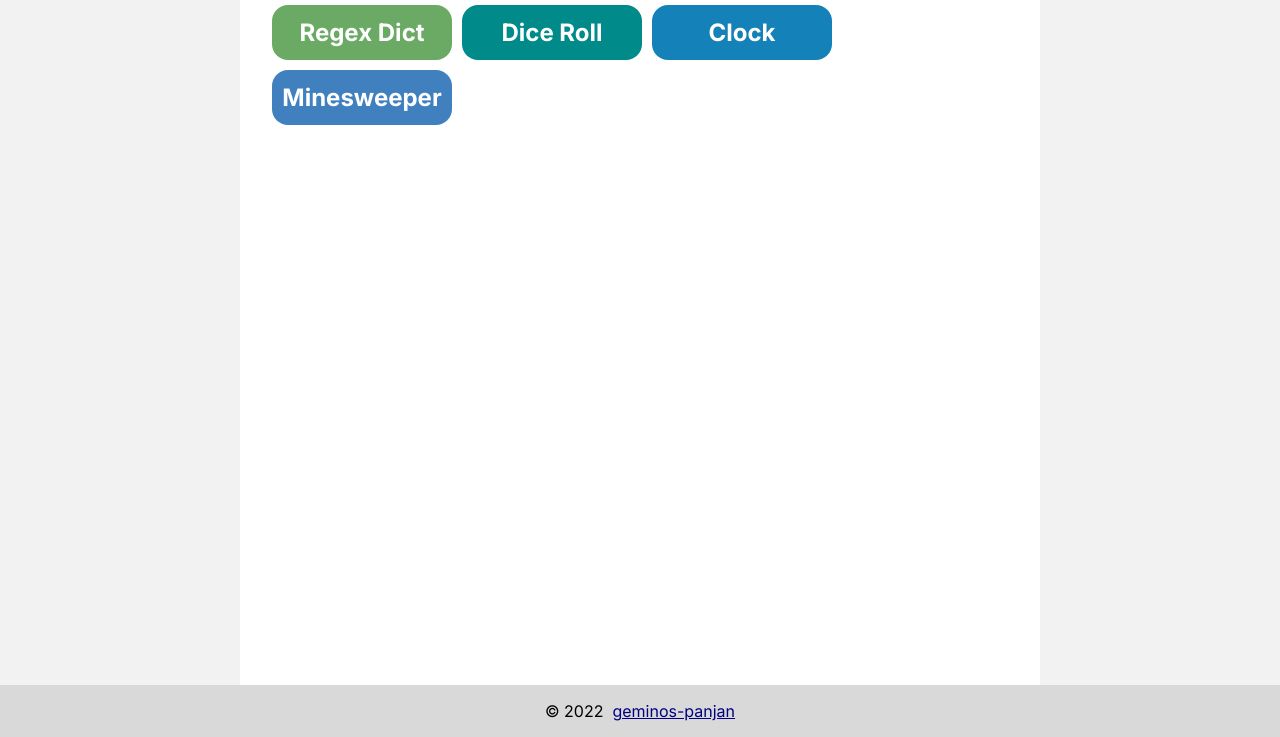
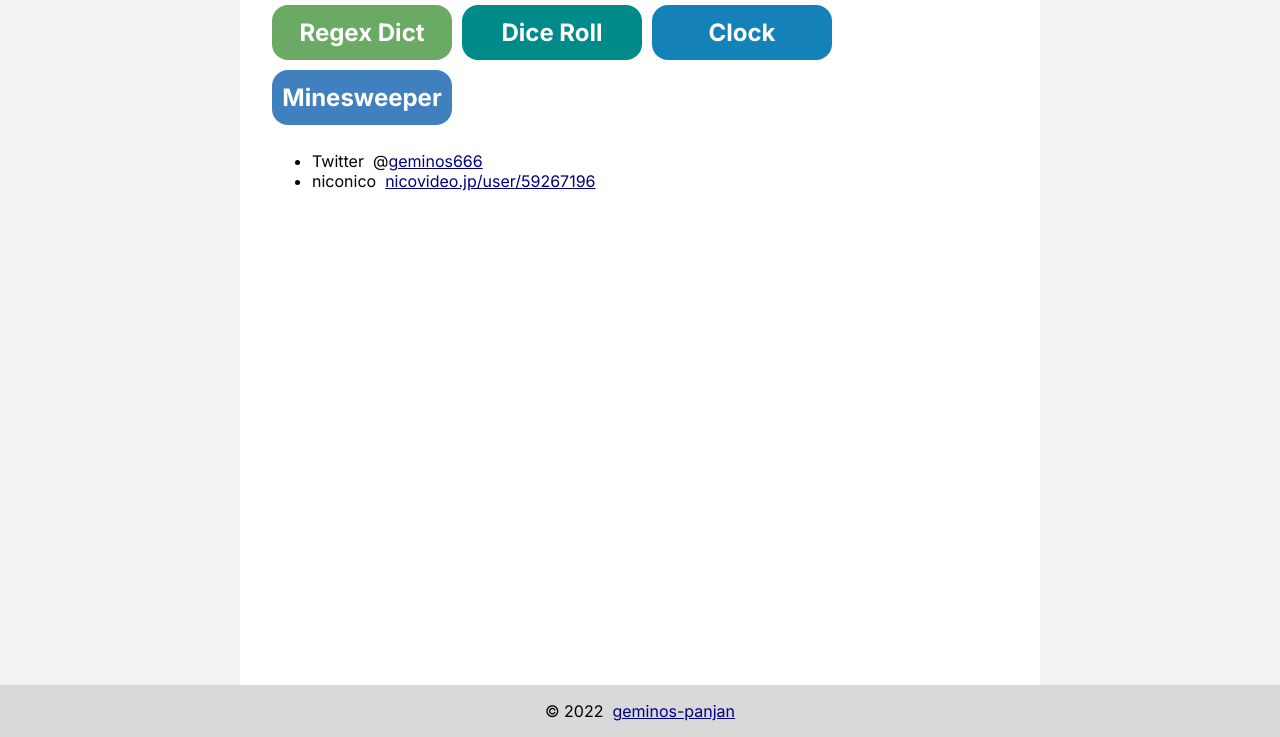
Before and after one commit to geminos-panjan/index, a plain HTML site: page index.html in a window 1280 px wide. Shown: the part 63-800 px from the top of the page. Drawn offline with Linux system fonts and the light colour scheme.

Commit message:
URLを追加

```diff
--- a/index.html
+++ b/index.html
@@ -32,6 +32,20 @@
         <a href="/react-minesweeper/"><button>Minesweeper</button></a>
       </div>
     </div>
+    <div>
+      <ul>
+        <li>
+          Twitter&nbsp;
+          @<a href="https://twitter.com/geminos666" target="_blank"
+            rel="noopener noreferrer">geminos666</a>
+        </li>
+        <li>
+          niconico&nbsp;
+          <a href="https://www.nicovideo.jp/user/59267196" target="_blank"
+            rel="noopener noreferrer">nicovideo.jp/user/59267196</a>
+        </li>
+      </ul>
+    </div>
   </main>
   <footer class="footer">
     <div>&copy;&nbsp;2022&nbsp;
```
